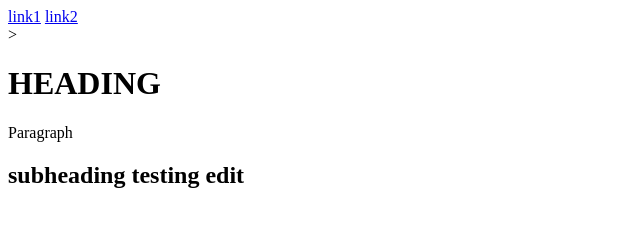
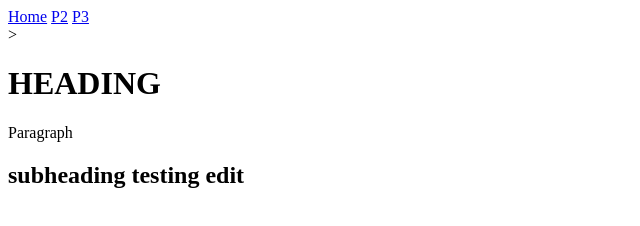
Before and after one commit to msy2/p02-git-demo2, a plain HTML site: page index.html in a window 1280 px wide. Shown: the full height of the page, 0-640 px from the left. Drawn offline with Linux system fonts and the light colour scheme.

Commit message:
Added nav

```diff
--- a/index.html
+++ b/index.html
@@ -8,8 +8,9 @@
 
 
 	<nav>
-		<a href="#">link1</a>
-		<a href="#">link2</a>
+		<a href="#">Home</a>
+		<a href="#">P2</a>
+		<a href="#">P3</a>
 	</nav>
 
 		><body>
```
